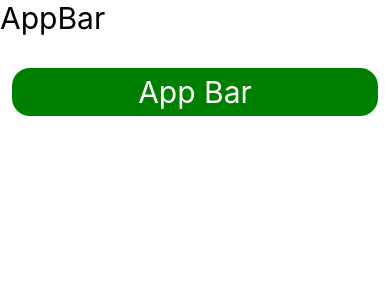
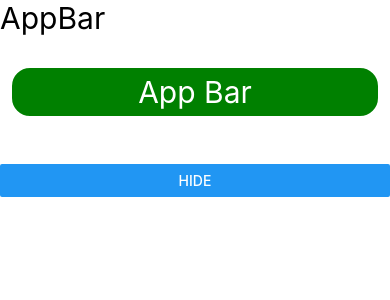
Before and after one commit to mehtabali05/React-Native-App-Project, a React Native app: screen / in a window 390 px wide. Shown: the top 300 px of the page. Built offline with nearby package versions, Linux system fonts and the light colour scheme.

Commit message:
toggle show & hide completed

```diff
--- a/App.jsx
+++ b/App.jsx
@@ -7,6 +7,7 @@ import AppBar from  './src/components/AppBar'
 // import LoginForm from './src/components/LoginForm';
 // import ContactListScreen from './src/screens/contact/ContactListScreen';
 import Grid from './src/components/Grid'
+import Toggle from './src/components/Toggle';
 
 
 const App = () => {
@@ -78,7 +79,12 @@ const App = () => {
 
 
         {/* Create Grid with ScrollView & Map function */}
-        <Grid />
+        {/* <Grid /> */}
+
+
+
+        {/* Toggle Button */}
+        <Toggle />
       {/* </View> */}
     </View>
   );
--- /dev/null
+++ b/src/components/Toggle.jsx
@@ -0,0 +1,32 @@
+import { View, Text, Button, StyleSheet } from 'react-native'
+import React, { useState } from 'react'
+
+const Toggle = () => {
+    const [show, setShow] = useState(false);
+    const [status, setStatus] =  useState('Hide');
+    const changeStatus = () => {
+        if(status === "Hide"){
+            setStatus("Show");
+            setShow(true)
+        }else{
+            setStatus("Hide");
+            setShow(false)
+        }
+    }
+  return (
+    <View>
+      {show ? "": <Text style={styles.text}>Shown</Text>}
+
+      <Button title={status} onPress={changeStatus}/>
+    </View>
+  )
+}
+
+const styles = StyleSheet.create({
+    text: {
+        fontSize: 30,
+        color: 'white'
+    }
+});
+
+export default Toggle
```
